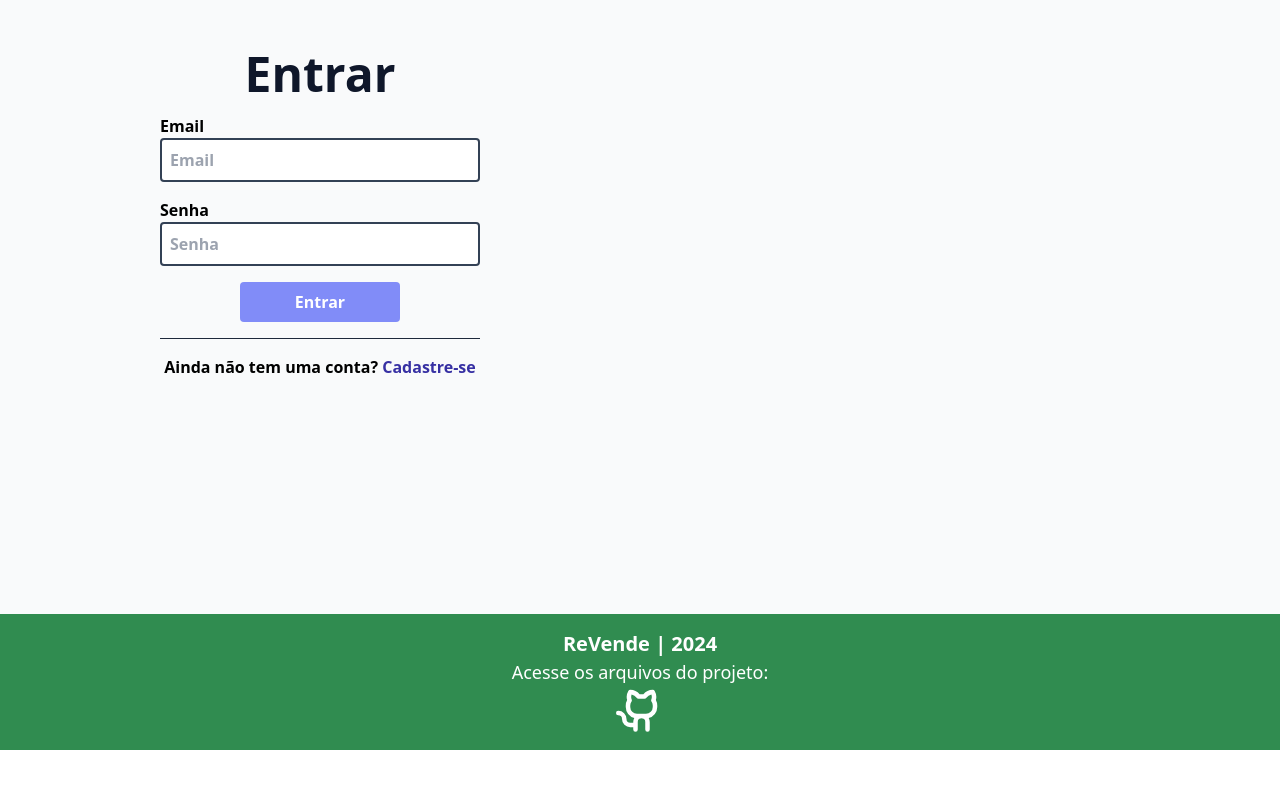
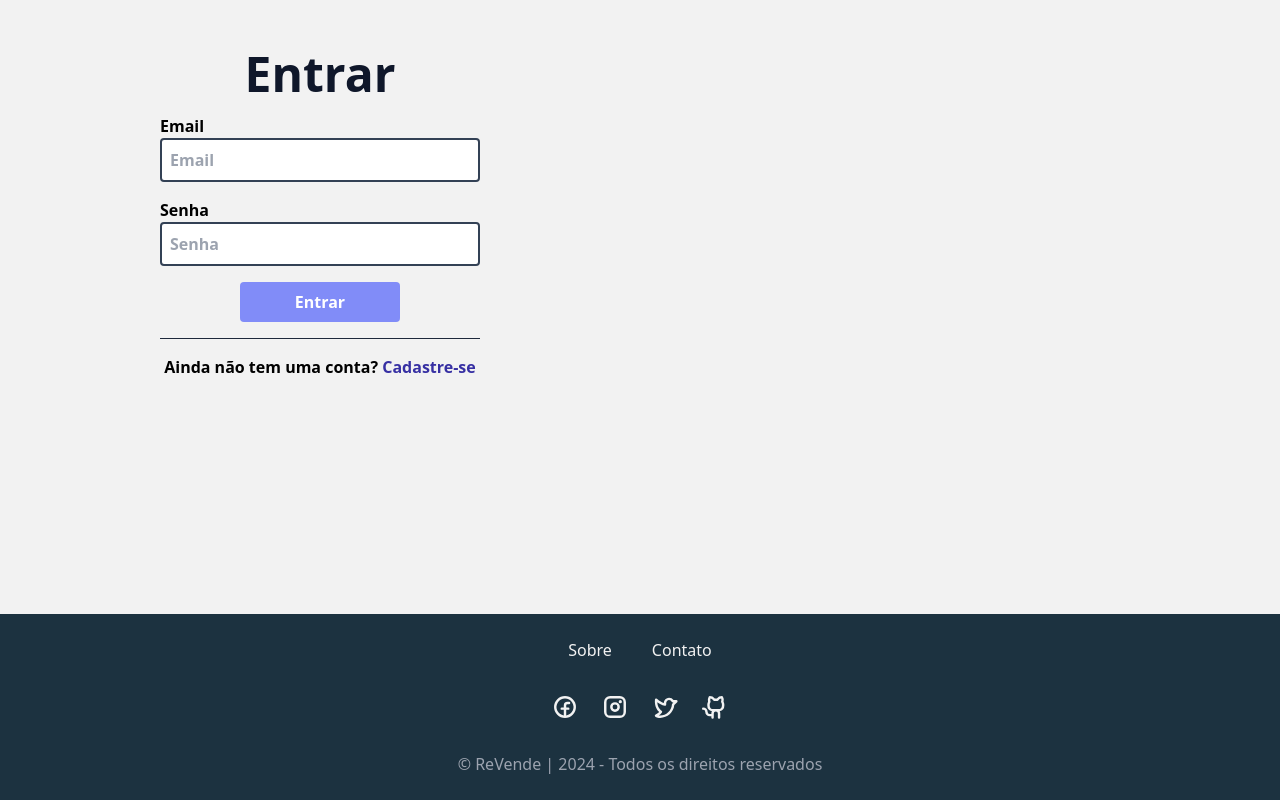
Before and after one commit to ecommerceGrupo03/ReVende-React, a React (Vite) app in the folder ReVende-React/: page /login in a window 1280 px wide. Shown: the part 298-1098 px from the top of the page. Before the commit the page ends 1048 px from the top, so only its background shows below. Built offline with nearby package versions, Linux system fonts and the light colour scheme.

Commit message:
Style Footer

```diff
--- a/ReVende-React/package.json
+++ b/ReVende-React/package.json
@@ -19,7 +19,7 @@
     "react-dom": "^18.2.0",
     "react-loader-spinner": "^6.1.6",
     "react-router-dom": "^6.22.1",
-    "react-toastify": "^9.1.2",
+    "react-toastify": "^10.0.4",
     "tailwindcss": "^3.4.1"
   },
   "devDependencies": {
--- a/ReVende-React/src/App.tsx
+++ b/ReVende-React/src/App.tsx
@@ -25,7 +25,7 @@ function App() {
 				<ToastContainer />
 				<BrowserRouter>
 					<NavBar />
-					<div className="bg-gray-50 size-auto">
+					<div className="bg-[#F2F2F2] size-auto">
 						<Routes>
 							<Route path="/" element={<Home />} />
 							<Route path="/contact" element={<Contact />} />
--- a/ReVende-React/src/components/footer/Footer.tsx
+++ b/ReVende-React/src/components/footer/Footer.tsx
@@ -1,19 +1,41 @@
-import { GithubLogo } from '@phosphor-icons/react';
+import { FacebookLogo, GithubLogo, InstagramLogo, TwitterLogo } from '@phosphor-icons/react';
 import { Link } from 'react-router-dom';
 function Footer() {
 	return (
 		<>
-			<div className="flex justify-center bg-[#308C50] text-white">
-				<div className="container flex flex-col items-center py-4">
-					<p className="text-xl font-bold">ReVende | 2024</p>
-					<p className="text-lg">Acesse os arquivos do projeto:</p>
-					<div className="flex gap-2">
-						<Link target="_blank" to="https://github.com/ecommerceGrupo03">
-							<GithubLogo size={48} weight="bold" />
+			<section className="bg-[#1C3240]">
+				<div className="max-w-screen-xl px-4 py-6 mx-auto space-y-8 overflow-hidden sm:px-6 lg:px-8">
+					<nav className="flex flex-wrap justify-center -mx-5 -my-2">
+						<Link to="/about" className="px-5 py-2">
+							<div className="text-base leading-6 text-[#F2F2F2] hover:text-gray-400">
+								Sobre
+							</div>
+						</Link>
+						<Link to="/contact" className="px-5 py-2">
+							<div className="text-base leading-6 text-[#F2F2F2] hover:text-gray-400">
+								Contato
+							</div>
+						</Link>
+					</nav>
+					<div className="flex justify-center mt-8 space-x-6">
+						<Link to="https://github.com/ecommerceGrupo03" className="text-[#F2F2F2] hover:text-gray-400">
+							<FacebookLogo size={26} weight="bold" />
+						</Link>
+						<Link to="https://github.com/ecommerceGrupo03" className="text-[#F2F2F2] hover:text-gray-400">
+							<InstagramLogo size={26} weight="bold" />
+						</Link>
+						<Link to="https://github.com/ecommerceGrupo03" className="text-[#F2F2F2] hover:text-gray-400">
+							<TwitterLogo size={26} weight="bold" />
+						</Link>
+						<Link to="https://github.com/ecommerceGrupo03" className="text-[#F2F2F2] hover:text-gray-400">
+							<GithubLogo size={26} weight="bold" />
 						</Link>
 					</div>
+					<p className="mt-8 text-base leading-6 text-center text-gray-400">
+						© ReVende | 2024 - Todos os direitos reservados
+					</p>
 				</div>
-			</div>
+			</section>
 		</>
 	);
 }
```
Also changed, not shown: 1 other file (tests, documents, lock files or other folders).
